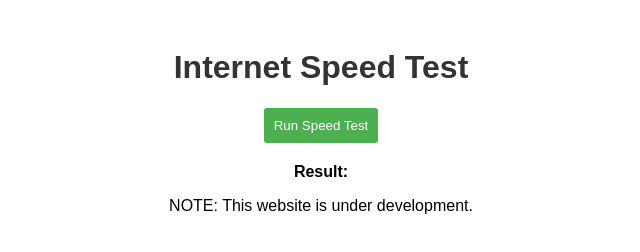
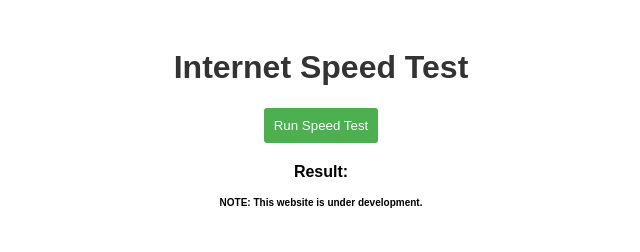
Before and after one commit to faisaldadkhan13/Internet-Speed-Test, a plain HTML site: page index.html in a window 1280 px wide. Shown: the whole page, without its empty margins (319-959 px from the left). Drawn offline with Linux system fonts and the light colour scheme.

Commit message:
Update styles.css

```diff
--- a/styles.css
+++ b/styles.css
@@ -23,3 +23,8 @@ button {
     margin-top: 20px;
     font-weight: bold;
 }
+
+.note-para {
+    font-size: 10px;
+    font-weight: bold;
+}
```
